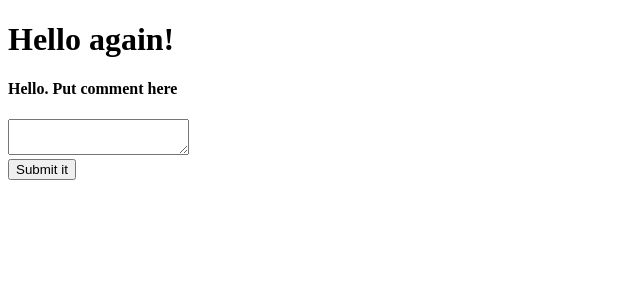
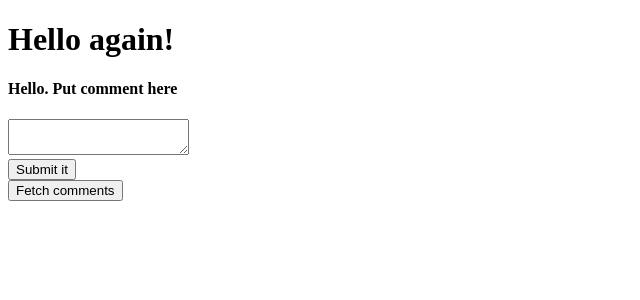
Before and after one commit to srgg6701/Advanced-React-Exercises, a React (Create React App) app: page / in a window 1280 px wide. Shown: the top 300 px of the page, without its empty margins (0-640 px from the left). Built offline with nearby package versions, Linux system fonts and the light colour scheme.

Commit message:
Adding button for fetching

```diff
--- a/src/actions/index.js
+++ b/src/actions/index.js
@@ -1,4 +1,5 @@
-import { SAVE_COMMENT } from 'actions/types';
+import axios from 'axios'
+import { SAVE_COMMENT, FETCH_COMMENTS } from 'actions/types'
 
 export function saveComment(comment) {
     return {
@@ -6,3 +7,11 @@ export function saveComment(comment) {
         payload: comment
     }
 };
+
+export function fetchComments(){
+    const response = axios('http://jsonplaceholder.typicode.com/comments');
+    return {
+        actions: FETCH_COMMENTS,
+        payload: response
+    }
+}
--- a/src/actions/types.js
+++ b/src/actions/types.js
@@ -1 +1,2 @@
 export const SAVE_COMMENT = 'save comment';
+export const FETCH_COMMENTS = 'fetch_comments';
--- a/src/components/CommentBox.js
+++ b/src/components/CommentBox.js
@@ -4,17 +4,18 @@ import { connect } from 'react-redux';
 import * as actions from 'actions';
 
 class CommentBox extends Component {
-    constructor(){
+    constructor() {
         super();
         this.state = {
             comment: ''
         };
         this.handleTextarea = this.handleTextarea.bind(this);
         this.handleSubmit = this.handleSubmit.bind(this);
+        console.log({actions, this:this});
     }
 
     handleTextarea(event) {
-        return this.setState({ 'comment' : event.target.value});
+        return this.setState({ 'comment': event.target.value });
     }
 
     /**
@@ -25,30 +26,35 @@ class CommentBox extends Component {
     handleSubmit(event) {
         event.preventDefault();
         // ACTION creator; store comment
-        console.log('handleSubmit', {props:this.props,state:this.state});
+        console.log('handleSubmit', { props: this.props, state: this.state });
         this.props.saveComment(this.state.comment);
         this.setState({ comment: '' });
     }
 
-    componentDidMount(){
+    componentDidMount() {
         console.log('this', this);
     }
 
     render() {
         return (
+            <div>
                 <form onSubmit={this.handleSubmit}>
                     <h4>Hello. Put comment here</h4>
-                <textarea onChange={this.handleTextarea} value={ this.state.comment } />
+                    <textarea onChange={this.handleTextarea} value={this.state.comment} />
                     <div>
                         <button>Submit it</button>
                     </div>
                 </form>
+                <button onClick={this.props.fetchComments}>Fetch comments</button>
+            </div>
         )
     }
 }
-// connect to actions/index.js
-// the first argument is used if we have to map store states
-// we don't need it here as it just sends comments regardless of the store state
-// the second argument dispateches store (?)
-// the explanation is here: https://github.com/reduxjs/react-redux/blob/master/docs/api.md#connectmapstatetoprops-mapdispatchtoprops-mergeprops-options
-export default connect (null, actions)(CommentBox);
+/*  connect to actions/index.js
+    ---------------------------
+    the first argument is used if we have to map store states, i.e., point which
+    data we get back to update this.props.
+    We don't need it here as it just sends comments regardless of the store state
+    the second argument dispateches store (?)
+    the explanation is here: https://github.com/reduxjs/react-redux/blob/master/docs/api.md#connectmapstatetoprops-mapdispatchtoprops-mergeprops-options */
+export default connect(null, actions)(CommentBox);
```
Lines whose indentation alone changed are shown as unchanged.
